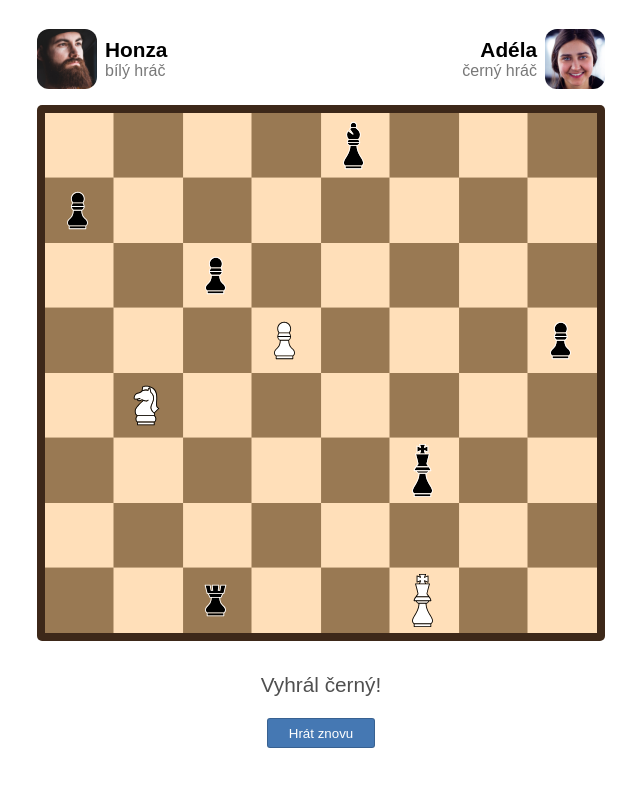
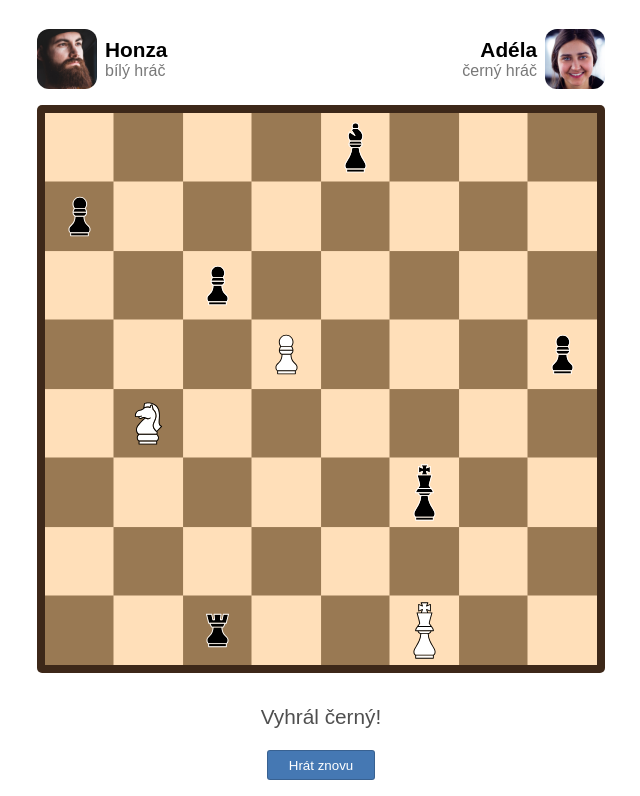
Before and after one commit to HTML-a-CSS-2-Podzim-2021-Online/sachy-EvaHouzvickova, a plain HTML site: page index.html in a window 1280 px wide. Shown: the part 106-902 px from the top of the page, without its empty margins (319-959 px from the left). Before the commit the page ends 870 px from the top, so only its background shows below. Drawn offline with Linux system fonts and the light colour scheme.

Commit message:
HTML a CSS hotovo

```diff
--- a/style.css
+++ b/style.css
@@ -61,12 +61,19 @@ h2 {
     grid-template-columns: repeat(8, 1fr);
     grid-template-rows: repeat(8, 1fr);
     background-image: url("obrazky/sachovnice.png");
-    background-size:100% 100%;
+    background-size:cover;
+    background-position: center;
     background-repeat: no-repeat;
+    aspect-ratio: 1/1;
     border: solid 0.5rem rgba(42, 19, 3, 0.911);
     border-radius: 5px;
     margin-bottom: 2rem;
     margin-top: 1rem;
+}
+
+.figurka {
+    width: 100%;
+    height: auto;
 }
 
 .figurka:nth-child(1) {
@@ -114,10 +121,6 @@ h2 {
     grid-row: 8;
 }
 
-.sachovnice img {
-    max-width: 100%;
-}
-
 .vitez {
     text-align: center;
 }
@@ -133,4 +136,5 @@ button {
     padding: 0.4rem 1.3rem;
     border-radius: 3px;
     border: solid 1px rgba(0, 0, 0, 0.192);
+    cursor: pointer;
 }
```
